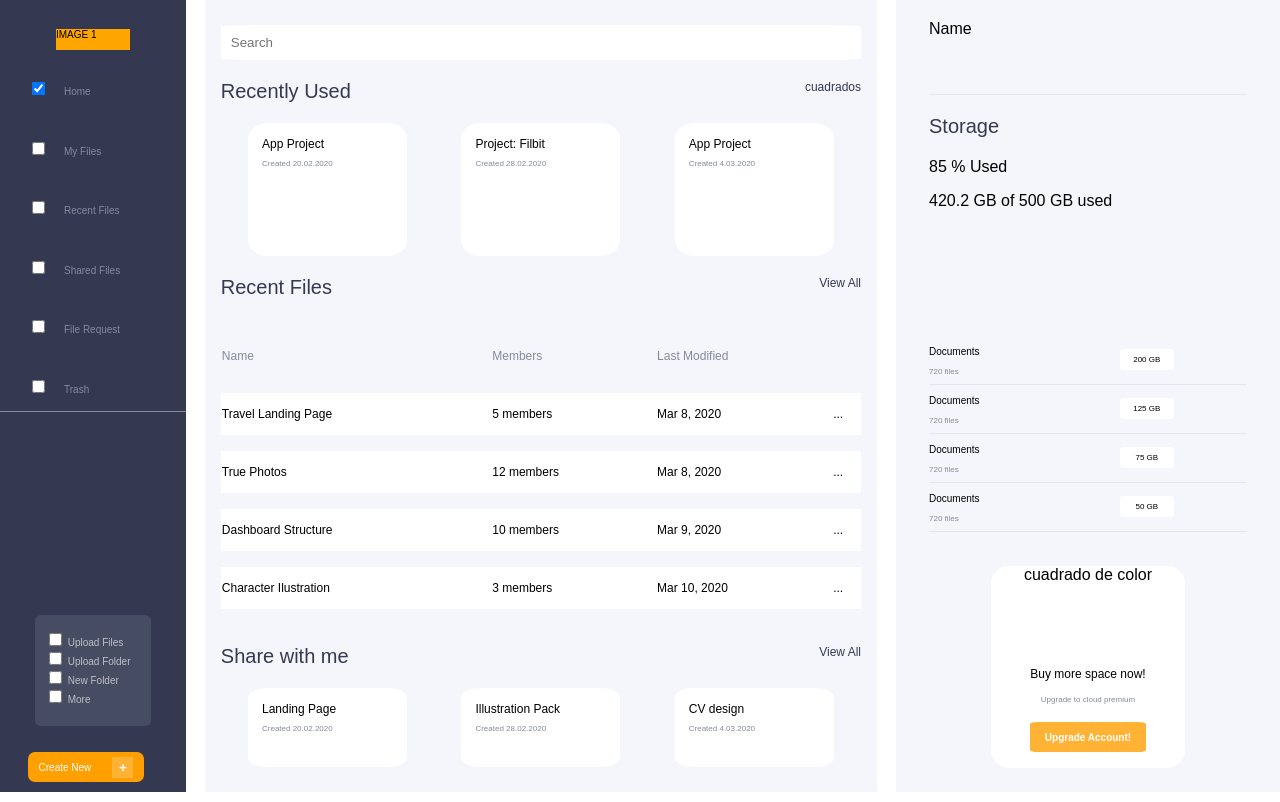
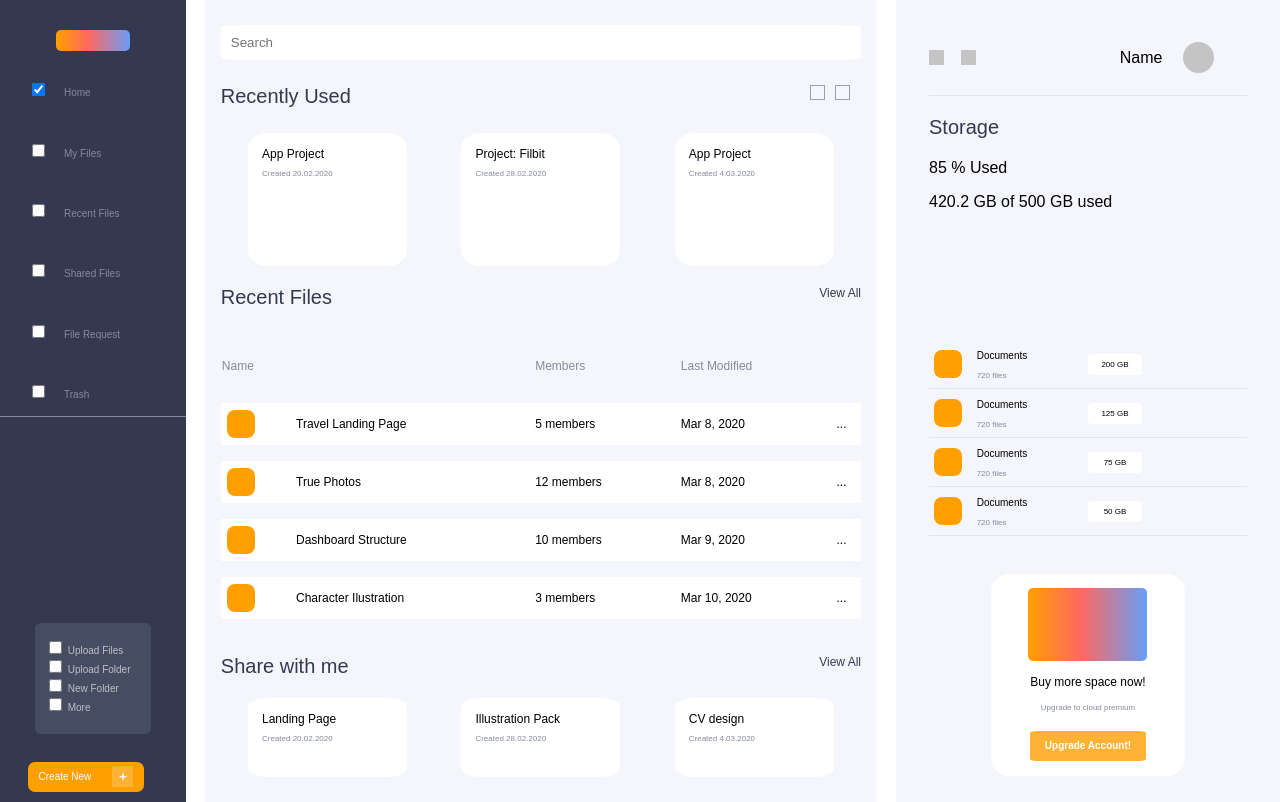
Before and after one commit to lgcaceres/cssChallenge, a plain HTML site: page index.html in a window 1280 px wide. Drawn offline with Linux system fonts and the light colour scheme.

Commit message:
Adding little squares and the linear gradient images, still storage loading images

```diff
--- a/index.css
+++ b/index.css
@@ -19,6 +19,7 @@ html {
     --input-text-color: #BCBECA;
     --menu-font-color: #858A9D;
     --border-color:#E0E7F1;
+    --icons-bg-color: #C4C4C4;
     --gap: 19px;
     --aside-font-size: 10px;
     --title-font-size: 20px;
@@ -35,6 +36,11 @@ html {
     --mosaics--width: 159px;
     --mosaics-height: 133px;
     --miniMosaic-height: 79px;
+    --width-small-gradient: 74px;
+    --height-small-gradient:21px;
+    --file-color-size: 28px;
+    --user-item-size: 15px;
+    --user-icon-size: 31px;
 }
 
 body {
@@ -56,13 +62,18 @@ aside{
     margin-right: var(--gap);
     font-size: var(--aside-font-size);
 }
-.image1{
+.gradient{
     grid-row: 1/2;
-    width:74px;
-    height:21px;
+    width:var(--width-small-gradient);
+    height:var(--height-small-gradient);
+    border-radius: 5px;
     justify-self:  center;
     align-self: center;
-    background-color: orange;
+    background: linear-gradient(270deg, #689EF8 0%,#FF6860 56.25%, #FF9F00 100%);
+}
+.gradient.big{
+    height: 73px;
+    width: 119px;
 }
 .upperAside {
     display: grid;
@@ -89,6 +100,7 @@ label input {
 .createBtn {
     display: flex;
     justify-content: space-around;
+    align-items: center;
     width: var(--box-width);
     height: var(--btn-height);
     margin-left: 28px;
@@ -110,6 +122,12 @@ label input {
     border:0;
     border-radius: 5%;
     color: var(--input-text-color);
+}
+.mainMenu {
+    display: grid;
+    grid-template-columns: 92% 4% 4%;
+    margin-top: 25px;
+    margin-bottom: 25px;
 }
 .title {
     font-size: var(--title-font-size);
@@ -160,17 +178,38 @@ tr{
 }
 
 
-/*---ANOTHER SIDE*/
-.anotherSide {
+/*---STORAGE SIDE*/
+.storageSide {
     display: grid;
     grid-template-rows: 10% 32% 30% 28%;
     grid-column: 3/4;
-    background-color: #F5F6FC;
+    background-color:var(--secondary-color);
     padding: 20px 33px;
 }
 .userInfo {
+    display: grid;
+    align-items: center;
+    grid-template-columns: 10% 10% 40% 20% 20%;
     grid-row: 1/2;
     border-bottom: 1px solid var(--border-color);
+}
+.userItem {
+    width: var(--user-item-size);
+    height: var(--user-item-size);
+    background-color: var(--icons-bg-color);
+}
+.userItem.border {
+    border: 1px solid #9D9FAF;
+    background-color: #F5F6FC;
+}
+.name {
+    grid-column: 4/5;
+}
+.userIcon {
+    width: var(--user-icon-size);
+    height: var(--user-icon-size);
+    background-color: var(--icons-bg-color);
+    border-radius: 50%;
 }
 .storageGraphic {
     grid-row: 2/3;
@@ -182,8 +221,15 @@ tr{
 .fileItem{
     display: grid;
     align-items: center;
-    grid-template-columns: 60% 40%;
+    grid-template-columns: 15% 35% 40%;
     border-bottom: 1px solid var(--border-color);
+}
+.fileColor {
+    width: var(--file-color-size);
+    height: var(--file-color-size);
+    border-radius: 8px;
+    background-color: #FF9F00;
+    margin-left: 5px;
 }
 .subtitle {
     font-size: var(--aside-font-size);
--- a/index.html
+++ b/index.html
@@ -14,8 +14,7 @@
 <body>
     <div class= "container">
         <aside>
-            <div class="image1">
-                IMAGE 1
+            <div class="gradient">
             </div>
             <div class="upperAside">
                 <label for="home"><input type="checkbox" id="home" name="home" checked>Home</label><br>
@@ -45,7 +44,12 @@
         <div class = "main">
             <input class="searchInput" type="search" id="search" name="search" placeholder="Search">
             <!-- RECENTLY USED -->
-            <p class=title>Recently Used <span> cuadrados</span></p>
+            <div class="mainMenu">
+                <div class=title>Recently Used</div>
+                <div class="userItem border"></div>
+                <div class="userItem border"></div>
+            </div>
+
             <div class="mosaics">
                 <div class="mosaic">
                     <p class="titleProject">App Project</p>
@@ -64,30 +68,35 @@
             <p class=title>Recent Files <span> View All</span></p>
             <table>
                 <tr>
-                    <th scope="col">Name</th>
+                    <th scope="col">Name </th>
+                    <th scope="col"></th>
                     <th scope="col">Members</th>
                     <th scope="col">Last Modified</th>
                     <th scope="col"> </th>
                 </tr>
                 <tr>
+                    <td> <div class="fileColor"></div></td>
                     <td>Travel Landing Page</th>
                     <td>5 members</td>
                     <td>Mar 8, 2020</td>
                     <td>...</td>
                 </tr>
                 <tr>
+                    <td> <div class="fileColor"></div></td>
                     <td>True Photos</th>
                     <td>12 members</td>
                     <td>Mar 8, 2020</td>
                     <td>...</td>
                 </tr>
                 <tr>
+                    <td> <div class="fileColor"></div></td>
                     <td>Dashboard Structure</th>
                     <td>10 members</td>
                     <td>Mar 9, 2020</td>
                     <td>...</td>
                 </tr>
                 <tr>
+                    <td> <div class="fileColor"></div></td>
                     <td>Character Ilustration</th>
                     <td>3 members</td>
                     <td>Mar 10, 2020</td>
@@ -113,9 +122,12 @@
         </div>
 
         <!-- ANOTHER SIDE JJJ-->
-        <div class="anotherSide">
+        <div class="storageSide">
             <div class="userInfo">
-                Name
+                <div class="userItem"></div>
+                <div class="userItem"></div>
+                <div class="name">Name</div>
+                <div class="userIcon"></div>
             </div>
             <div class="storageGraphic">
                 <p class=title>Storage</p>
@@ -124,6 +136,7 @@
             </div>
             <div class="filesResume">
                 <div class="fileItem">
+                    <div class="fileColor"></div>
                     <div>
                         <p class="subtitle">Documents</p>
                         <p class="dateProject">720 files</p>
@@ -133,6 +146,7 @@
                     </div>
                 </div>
                 <div class="fileItem">
+                    <div class="fileColor"></div>
                     <div>
                         <p class="subtitle">Documents</p>
                         <p class="dateProject">720 files</p>
@@ -142,6 +156,7 @@
                     </div>
                 </div>
                 <div class="fileItem">
+                    <div class="fileColor"></div>
                     <div>
                         <p class="subtitle">Documents</p>
                         <p class="dateProject">720 files</p>
@@ -151,6 +166,7 @@
                     </div>
                 </div>
                 <div class="fileItem">
+                    <div class="fileColor"></div>
                     <div>
                         <p class="subtitle">Documents</p>
                         <p class="dateProject">720 files</p>
@@ -161,8 +177,7 @@
                 </div>
             </div>
             <div class="colorDistortion">
-                <div>
-                    cuadrado de color
+                <div class="gradient big">
                 </div>
                 <p class="titleProject">Buy more space now!</p><!--can have same class as titileProject and dateProject-->
                 <p class="dateProject">Upgrade to cloud premium</p>
```
